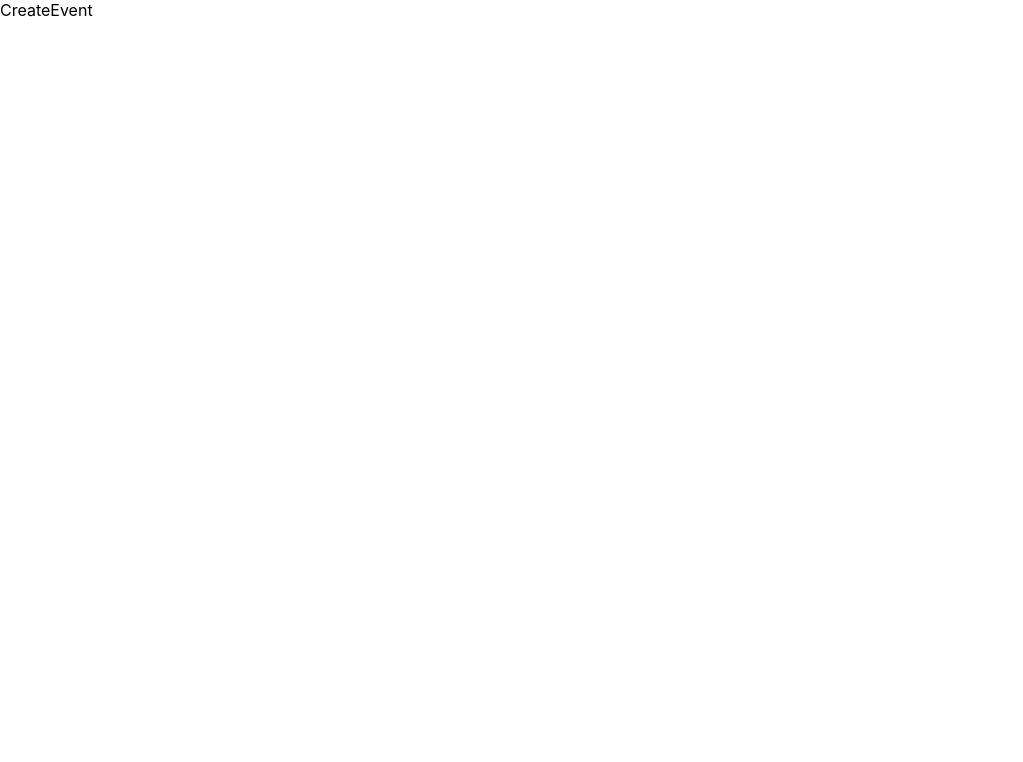
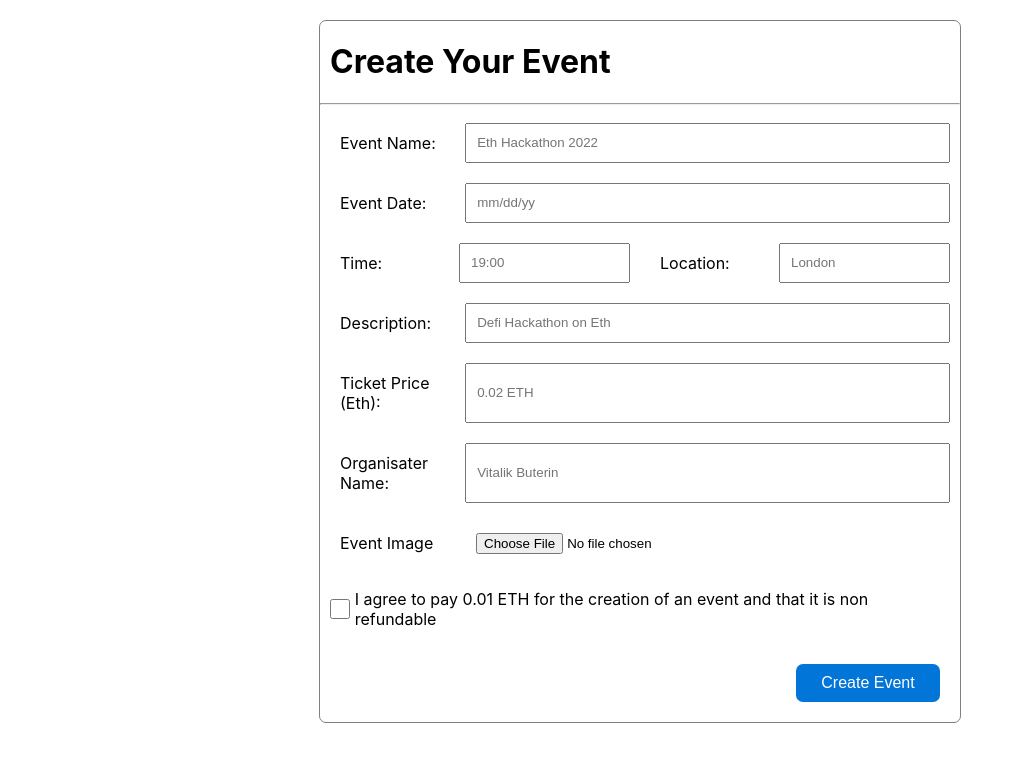
Before and after one commit to encode-g16/final-project-frontend, a React (Create React App) app: page /create-event in a window 1280 px wide. Shown: the top 762 px of the page, without its empty margins (0-1023 px from the left). Built offline with nearby package versions, Linux system fonts and the light colour scheme.

Commit message:
adds create event form and css

```diff
--- a/package.json
+++ b/package.json
@@ -8,6 +8,7 @@
     "@testing-library/user-event": "^13.5.0",
     "react": "^18.2.0",
     "react-dom": "^18.2.0",
+    "react-hook-form": "^7.34.0",
     "react-router-dom": "^5.3.3",
     "react-scripts": "5.0.1",
     "web-vitals": "^2.1.4"
--- a/src/App.tsx
+++ b/src/App.tsx
@@ -2,6 +2,7 @@ import React from "react";
 import CreateEvent from './pages/CreateEvent';
 import Event from './pages/Event';
 import Home from './pages/Home'
+import './css/App.css';
 
 import {
   BrowserRouter as Router,
--- /dev/null
+++ b/src/css/App.css
@@ -0,0 +1,7 @@
+@import './CreateEvent.css';
+
+*,
+*::before,
+*::after {
+  box-sizing: inherit;
+}
--- /dev/null
+++ b/src/css/CreateEvent.css
@@ -0,0 +1,111 @@
+.create-event-form{
+    display: flex;
+    margin-top: 20px;
+}
+form{
+    border: 1px solid grey;
+    border-radius: 7px;
+    width: 50%;
+    margin: 0 auto;
+}
+h1{
+    margin-left: 10px;
+}
+.flex-container{
+    display: flex;
+    flex-flow: row wrap;
+}
+.item-full-width{
+    width: 100%;
+    padding: 10px;
+    display: flex;
+    align-items: space-between;
+}
+.item-full-width input{
+    width: 80%;
+    padding: 10px;
+}
+.item-full-width label{
+    width: 20%;
+    padding: 10px;
+}
+.flex-container-half{
+    display: flex;
+    width: 100%;
+}
+.item-half-width{
+    display: flex;
+    min-width: 0;
+    width: 50%;
+    justify-content: space-between;
+    padding: 10px;
+}
+.item-half-width input{
+    padding: 10px;
+    min-width: 0;
+    width:49%;
+}
+.item-half-width label{
+    padding: 10px;
+    width: 20%;
+    min-width: 0;
+}
+.custom-upload{
+  padding: 10px;
+}
+.checkbox{
+    width: 20px;
+    height: 20px;
+    margin: auto;
+}
+.item-full-width-checkbox{
+    display: flex;
+    flex-direction: row;
+    width: 100%;
+    justify-content: space-between;
+    align-items: center;
+    padding: 10px;
+}
+.item-full-width-checkbox label{
+    padding: 5px;
+    min-width: 0;
+}
+.flex-container-buttons{
+    display: flex;
+    flex-direction: row;
+    justify-content: flex-end;
+    align-items: center;
+    padding: 10px;
+}
+
+.button-submit{
+    padding: 10px;
+    margin: 10px;
+    width: 20%;
+    background-color: #0275d8;
+    color: white;
+    border: none;
+    border-radius: 7px;
+    font-size: 1em;
+}
+.button-submit:hover{
+    background-color: darkgray;
+}
+.error{
+    color: red;
+    margin: 0 auto;
+}
+@media all and (max-width: 800px){
+    .flex-container{
+        display: block;
+    }
+    .item-full-width{
+        display: block;
+    }
+    .item-half-width{
+        display: block;
+    }
+    .item-full-width-checkbox{
+        display: block;
+    }
+}
--- a/src/pages/CreateEvent.tsx
+++ b/src/pages/CreateEvent.tsx
@@ -1,10 +1,105 @@
 import React from 'react'
-import Header from '../components/Header'
+import { useForm } from 'react-hook-form';
 
-const CreateEvent = () => {
-  return (
-    <div>CreateEvent</div>
-  )
+type FormData = {
+    eventName: string;
+    date: string;
+    time: string;
+    location: string;
+    description: string;
+    price:string;
+    organiser:string;
+    file: File;
+    checkbox: boolean;
 }
 
-export default CreateEvent
+export default function CreateEvent() {
+    const { register, handleSubmit, formState: { errors } } = useForm<FormData>();
+    const onSubmit = handleSubmit((data) => {
+        console.log(JSON.stringify(data));
+    })
+
+    return (
+        <div className="create-event-form">
+            <form onSubmit={onSubmit}>
+                <h1>Create Your Event</h1>
+                <hr/>
+                <div className="flex-container">
+                    <div className="item-full-width">
+                        <label htmlFor="event-name">Event Name:</label>
+                        <input id="event-name" {...register("eventName", { required: true })} placeholder="Eth Hackathon 2022"/>
+                    </div>
+                    {errors.eventName?.type === 'required' && <p className="error">First name is required</p>}
+                    <div className="item-full-width">
+                        <label>Event Date:</label>
+                        <input {...register("date" , { required: true, maxLength: 8 })} placeholder="mm/dd/yy"/>
+                    </div>
+                    {errors.date?.type === 'required' && <p className="error">Date is required</p>}
+                    {errors.date?.type === 'maxLength' && <p className="error">Must be 8 characters i.e. "01/01/20"</p>}
+                </div>
+                <div className='flex-container-half'>
+                    <div className="item-half-width">
+                        <label>Time:</label>
+                        <input {...register("time" ,{ required: true })} placeholder="19:00"/>
+                    </div>
+                    {errors.time?.type === 'required' && <p className="error">Time is required</p>}
+                    <div className="item-half-width">
+                        <label>Location:</label>
+                        <input {...register("location",{ required: true })} placeholder="London"/>
+                    </div>
+                    {errors.location?.type === 'required' && <p className="error">Location is required</p>}
+                </div>
+                <div className="flex-container">
+                    <div className="item-full-width">
+                        <label>Description:</label>
+                        <input {...register("description",{ required: true })} placeholder="Defi Hackathon on Eth"/>
+                    </div>
+                    {errors.description?.type === 'required' && <p className="error">Description is required</p>}
+                    <div className="item-full-width">
+                        <label>Ticket Price (Eth):</label>
+                        <input type="number" {...register("price",{ required: true })} placeholder="0.02 ETH"/>
+                    </div>
+                    {errors.price?.type === 'required' && <p className="error">Price is required</p>}
+                    <div className="item-full-width">
+                        <label>Organisater Name:</label>
+                        <input {...register("organiser",{ required: true })} placeholder="Vitalik Buterin"/>
+                    </div>
+                    {errors.organiser?.type === 'required' && <p className="error">Organiser is required</p>}
+                    <div className="item-full-width">
+                        <label>Event Image</label>
+                        <input className="custom-upload" {...register("file",{ required: true })} type="file" id="file" name="file"/>
+                    </div>
+                    {errors.file?.type === 'required' && <p className="error">File is required</p>}
+                    <div className="item-full-width-checkbox">
+                        <input className="checkbox" {...register("checkbox",{ required: true })} type="checkbox" id="checkbox" name="checkbox" value="1"/>
+                        <label htmlFor="checkbox">I agree to pay 0.01 ETH for the creation of an event and that it is non refundable</label>
+                    </div>
+                    {errors.checkbox?.type === 'required' && <p className="error">You must agree to the declaration</p>}
+                </div>
+                <div className="flex-container-buttons">
+                    <button type="submit" className="button-submit">Create Event</button>
+                </div>
+
+           </form>
+        </div>
+      )
+/*
+  return (
+    <form onSubmit={onSubmit}>
+        <div>
+            <label htmlFor="firstName">First Name</label>
+            <input {...register("firstName",{required: true})} id="firstName" name="firstName" type="text" />
+        </div>
+        <div>
+            <label htmlFor="lastName">First Name</label>
+            <input {...register("lastName",{required: true})} id="lastName" name="lastName" type="text" />
+        </div>
+        <div>
+            <label htmlFor="age">Age</label>
+            <input {...register("age",{required: true})} id="age" name="age" type="text" />
+        </div>
+        <button type="submit">Save</button>
+    </form>
+  )
+  */
+}
```
Also changed, not shown: 2 other files (tests, documents, lock files or other folders).
